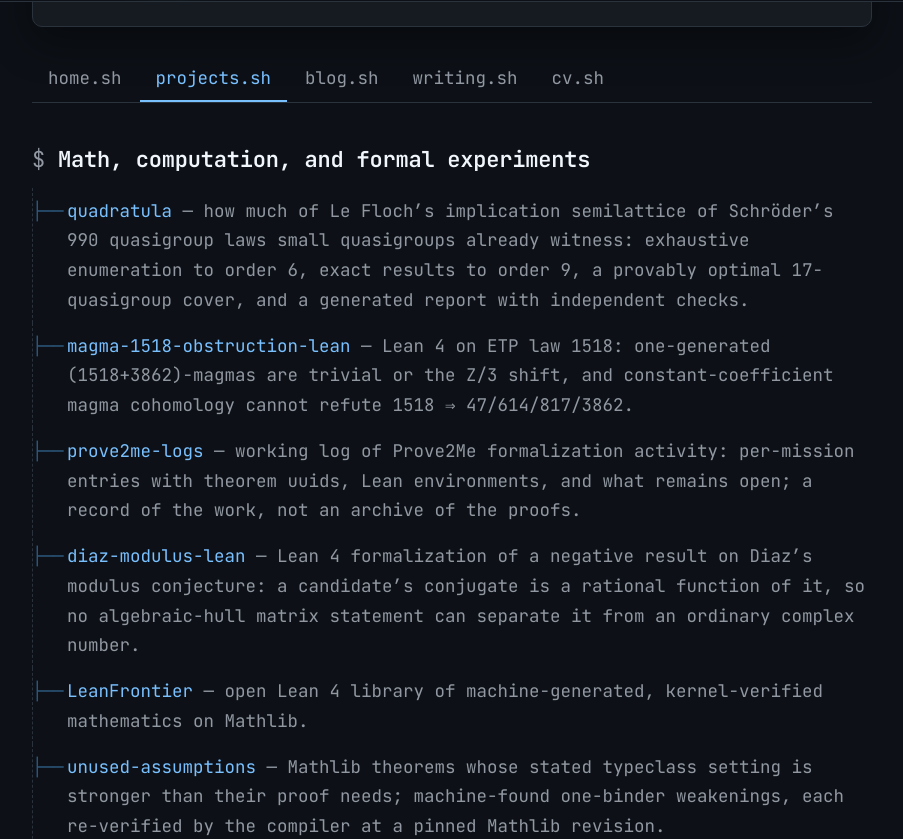
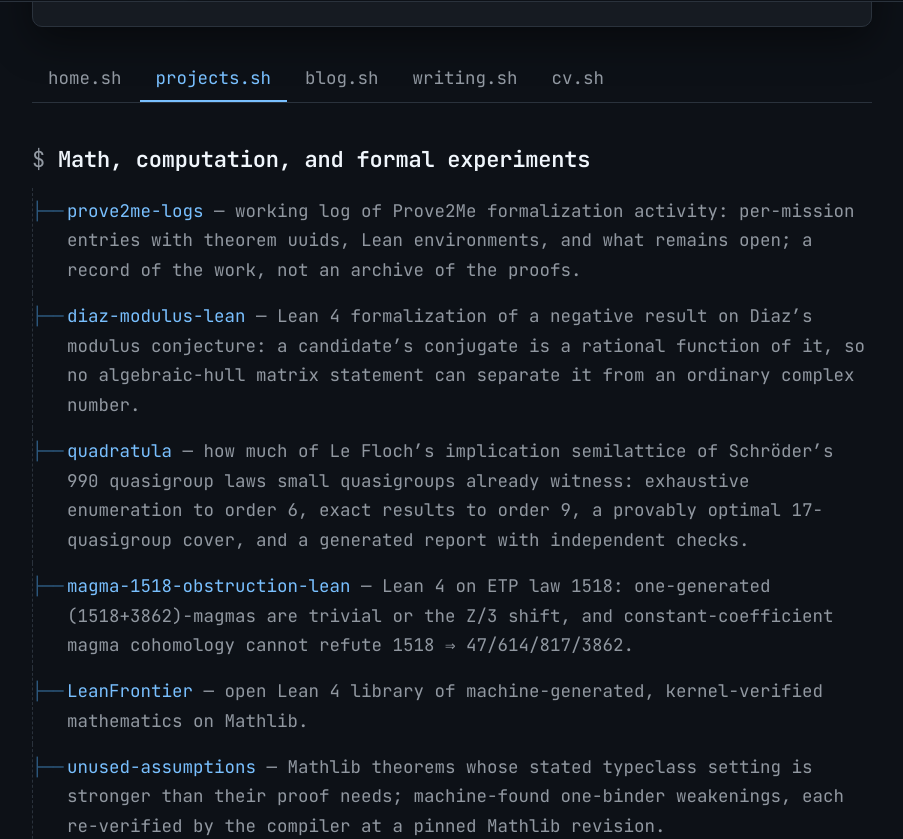
Before and after one commit to carlok/carlok.github.io, a Jekyll site: the page built from projects.md, in a window 1280 px wide and 900 px high, scrolled down 344 px, cut to the strip 61-900 px from the top of the window. Shown: the whole strip, without its empty margins (188-1091 px from the left). Built offline with Jekyll 4.4.1, drawn with Linux system fonts in a browser that asks for light colours.

```diff
--- a/projects.md
+++ b/projects.md
@@ -30,10 +30,10 @@ permalink: /projects/
 
 ## Math, computation, and formal experiments
 
+- [prove2me-logs](https://github.com/carlok/prove2me-logs) — working log of Prove2Me formalization activity: per-mission entries with theorem uuids, Lean environments, and what remains open; a record of the work, not an archive of the proofs.
+- [diaz-modulus-lean](https://github.com/carlok/diaz-modulus-lean) — Lean 4 formalization of a negative result on Diaz's modulus conjecture: a candidate's conjugate is a rational function of it, so no algebraic-hull matrix statement can separate it from an ordinary complex number.
 - [quadratula](https://github.com/carlok/quadratula) — how much of Le Floch's implication semilattice of Schröder's 990 quasigroup laws small quasigroups already witness: exhaustive enumeration to order 6, exact results to order 9, a provably optimal 17-quasigroup cover, and a generated report with independent checks.
 - [magma-1518-obstruction-lean](https://github.com/carlok/magma-1518-obstruction-lean) — Lean 4 on ETP law 1518: one-generated (1518+3862)-magmas are trivial or the Z/3 shift, and constant-coefficient magma cohomology cannot refute 1518 ⇒ 47/614/817/3862.
-- [prove2me-logs](https://github.com/carlok/prove2me-logs) — working log of Prove2Me formalization activity: per-mission entries with theorem uuids, Lean environments, and what remains open; a record of the work, not an archive of the proofs.
-- [diaz-modulus-lean](https://github.com/carlok/diaz-modulus-lean) — Lean 4 formalization of a negative result on Diaz's modulus conjecture: a candidate's conjugate is a rational function of it, so no algebraic-hull matrix statement can separate it from an ordinary complex number.
 - [LeanFrontier](https://carlok.github.io/LeanFrontier/) — open Lean 4 library of machine-generated, kernel-verified mathematics on Mathlib.
 - [unused-assumptions](https://github.com/carlok/unused-assumptions) — Mathlib theorems whose stated typeclass setting is stronger than their proof needs; machine-found one-binder weakenings, each re-verified by the compiler at a pinned Mathlib revision.
 - [unstated-conclusions](https://github.com/carlok/unstated-conclusions) — the dual of unused-assumptions: Mathlib theorems whose proofs establish a stronger conclusion than they state, read off the last step of the proof term.
```
